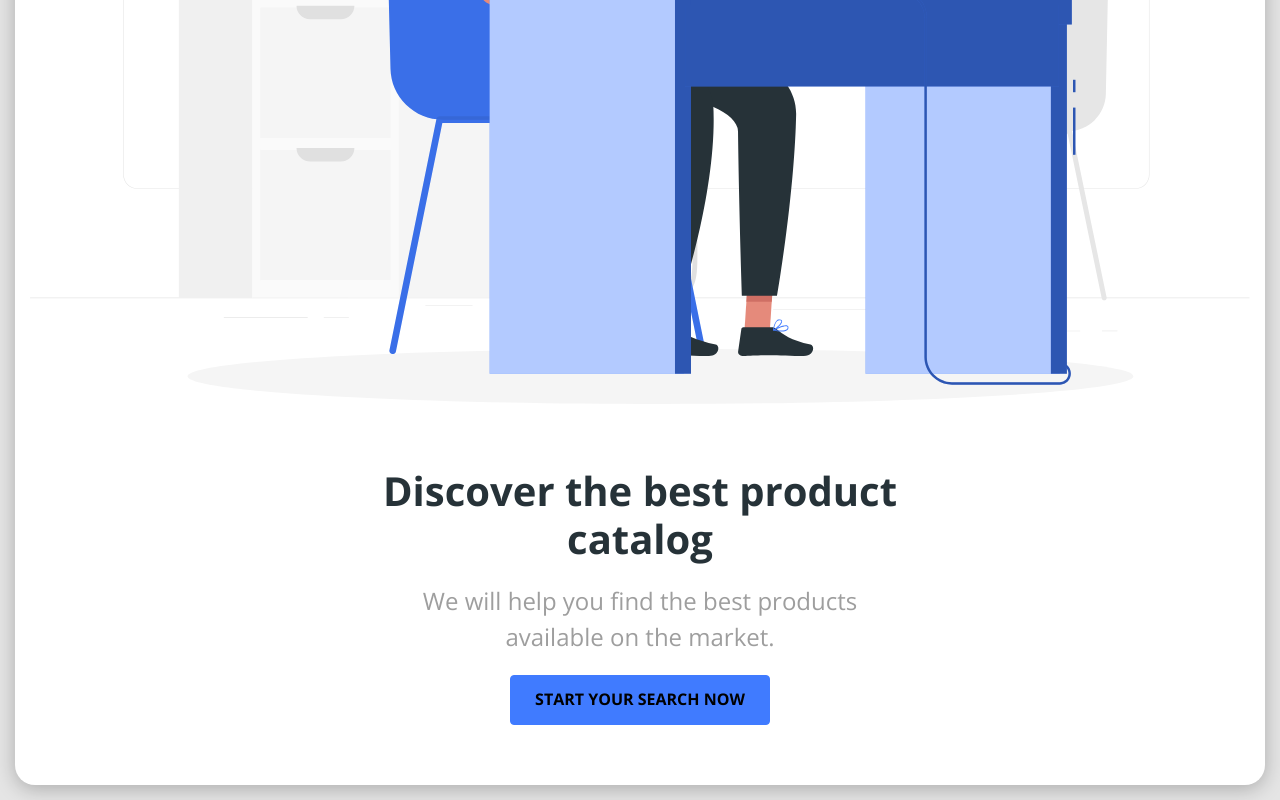
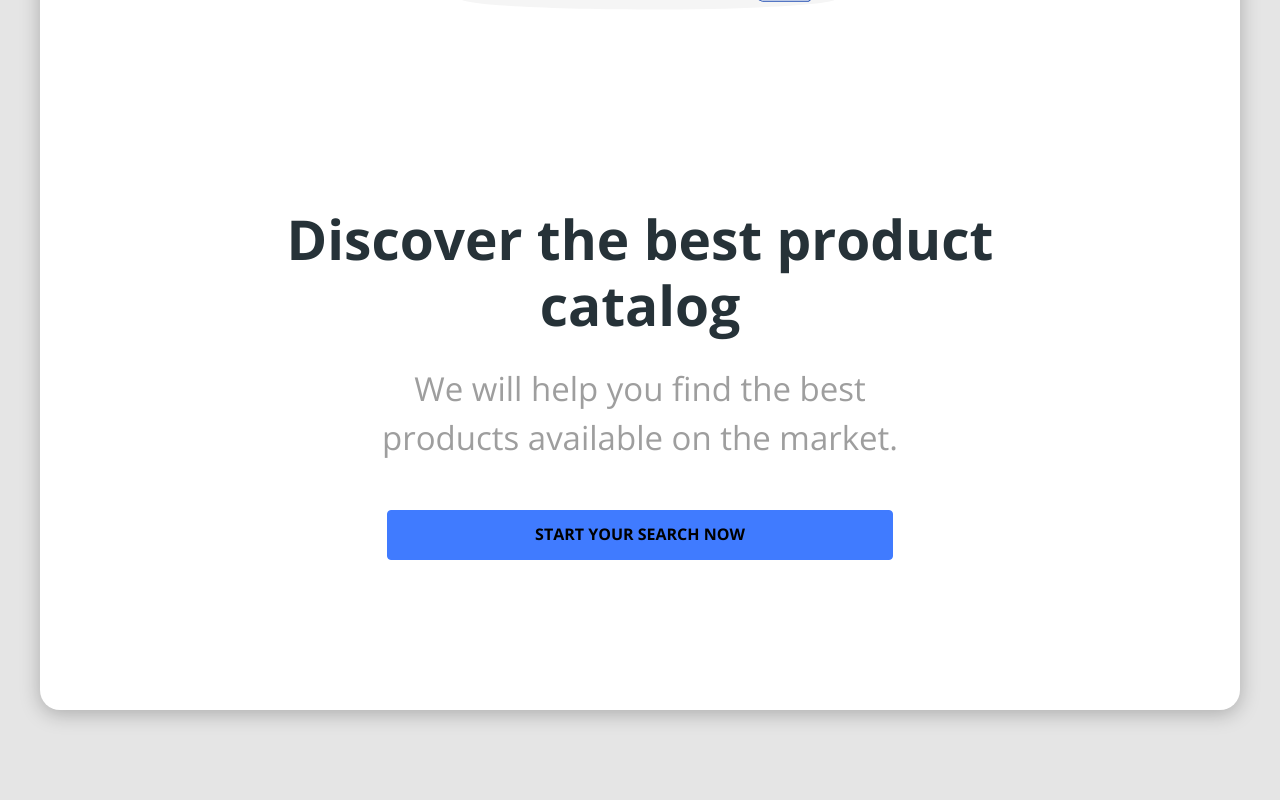
Before and after one commit to J-DouglasLira/DSCatalog, a React (Create React App) app in the folder frontend/: page / in a window 1280 px wide. Shown: the part 636-1436 px from the top of the page. After the commit the page ends 1386 px from the top, so only its background shows below. Built offline with nearby package versions, Linux system fonts and the light colour scheme.

Commit message:
style: btn styles, media 768px and 992px break points

```diff
--- a/frontend/src/components/ButtonIcon/styles.css
+++ b/frontend/src/components/ButtonIcon/styles.css
@@ -1,4 +1,3 @@
 .btn-icon {
-  width: 260px;
   height: 50px;
 }
--- a/frontend/src/pages/Home/styles.css
+++ b/frontend/src/pages/Home/styles.css
@@ -52,4 +52,44 @@
     width: calc(576px - 40px);
     margin-bottom: 20px;
   }
+
+  .home-content-container button {
+    width: 506px;
+  }
+
+  .home-image-container svg {
+    width: calc(576px - 60px);
+  }
 }
+
+@media (min-width: 768px) {
+  .home-image-container svg {
+    padding: 100px 15px;
+  }
+
+  .home-content-container {
+    padding: 20px 20px 100px 20px;
+  }
+}
+
+@media (min-width: 992px) {
+  .home-container {
+    font-size: 55px;
+    padding: 40px;
+  }
+  .home-image-container svg {
+    padding: 125px 15px;
+  }
+
+  .home-content-container {
+    padding: 20px 20px 150px 20px;
+  }
+
+  .home-content-container p {
+    margin-bottom: 47px;
+  }
+  .home-content-container h1 {
+    margin-bottom: 26px;
+    width: 750px;
+  }
+}
```
